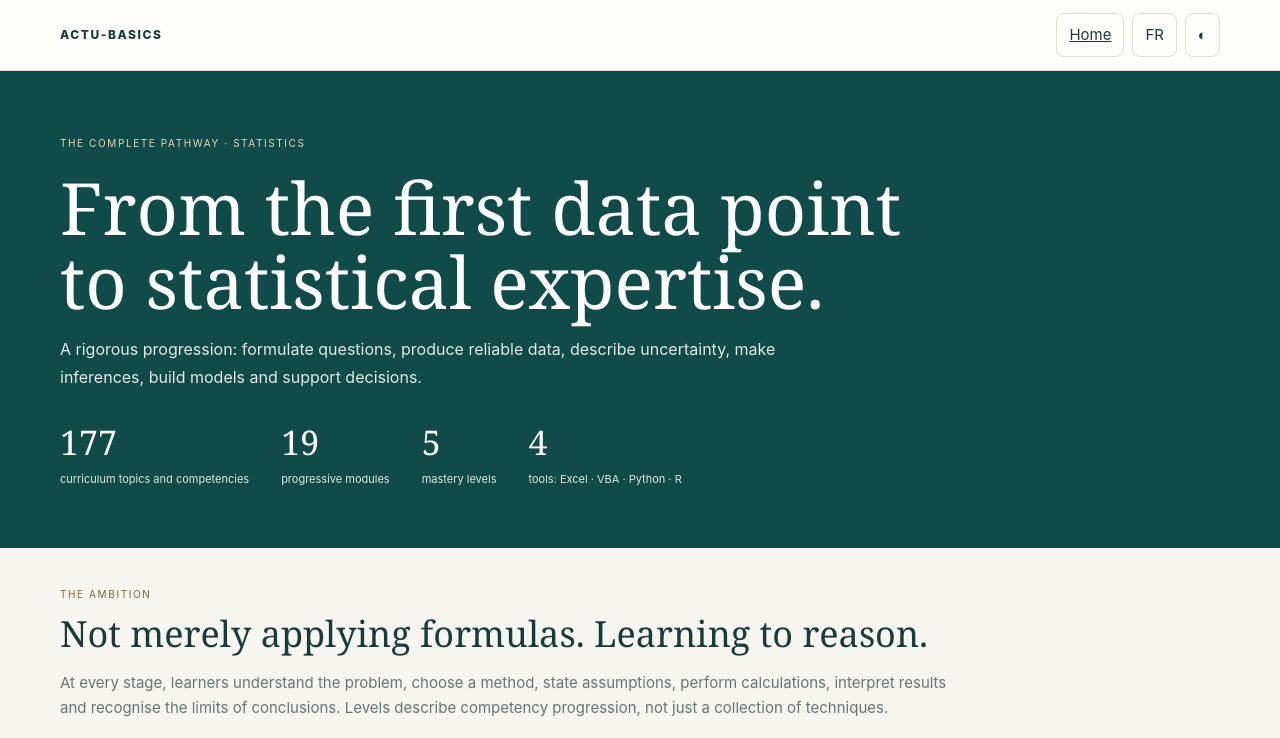
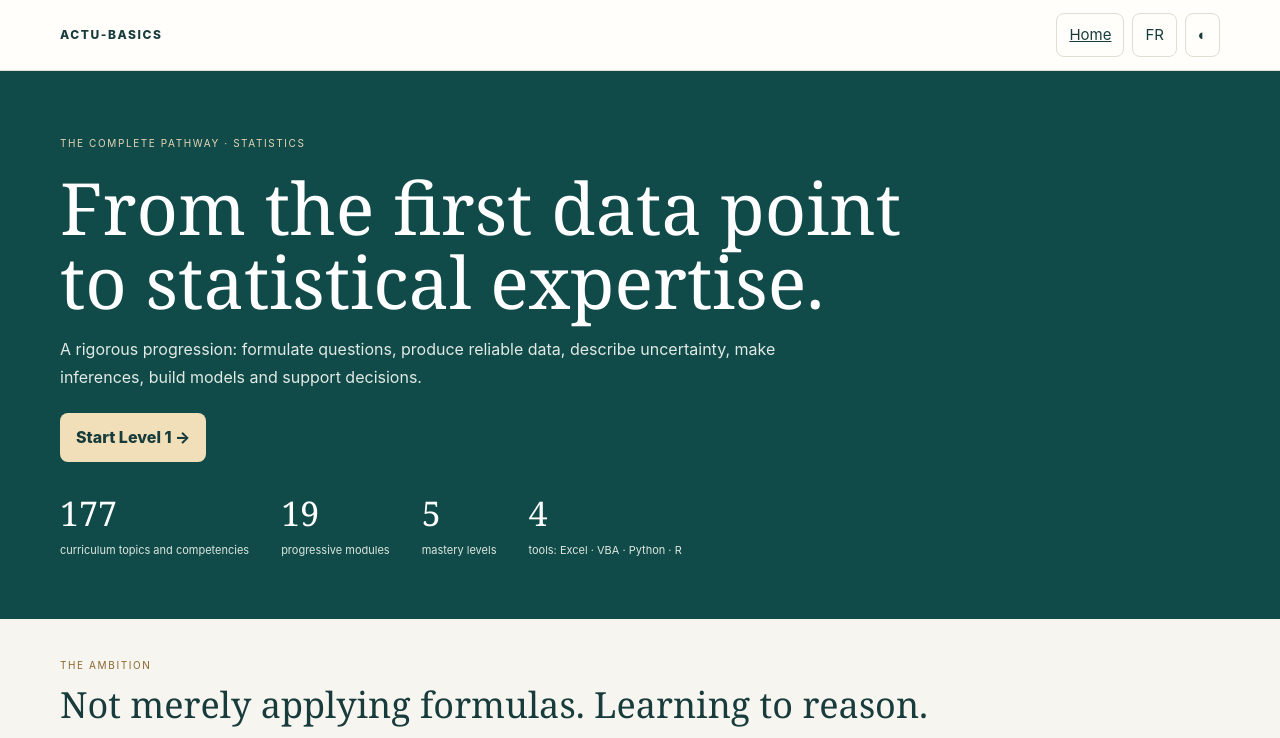
Before and after one commit to JohnGAB7/Actu-Basics-Lab, a website: page en/statistics/index.html in a window 1280 px wide. Shown: the top 738 px of the page. Drawn offline with Linux system fonts and the light colour scheme.

Commit message:
Link the Level 1 course from the English statistics hub

```diff
--- a/en/statistics/index.html
+++ b/en/statistics/index.html
@@ -19,7 +19,7 @@ footer{border-top:1px solid var(--line);padding:24px 0;color:var(--muted);font-s
 </style></head><body>
 <header><div class="wrap nav"><a class="brand" href="../../index.html">ACTU-BASICS</a><div class="navtools"><a class="tool" id="home" href="../index.html">Accueil</a><button class="tool" id="lang" type="button">EN</button><button class="tool" id="theme" type="button" aria-label="Changer le thème">◐</button></div></div></header>
 <section class="hero"><div class="wrap"><div class="eyebrow" id="eyebrow">Le grand parcours · Statistique</div><h1 id="title">De la première donnée à l'expertise statistique.</h1><p id="subtitle">Un cursus progressif et exigeant : apprendre à poser une question, produire des données fiables, décrire l'incertitude, inférer, modéliser et prendre des décisions avec rigueur.</p>
-<div class="stats"><div class="stat"><strong id="topicCount">177</strong><span id="topicLabel">notions et compétences au programme</span></div><div class="stat"><strong>19</strong><span id="moduleLabel">modules progressifs</span></div><div class="stat"><strong>5</strong><span id="levelLabel">niveaux de maîtrise</span></div><div class="stat"><strong>4</strong><span id="toolLabel">outils : Excel · VBA · Python · R</span></div></div></div></section>
+<p style="margin-top:22px"><a href="level-1/" style="display:inline-block;background:#f0dfb9;color:#183b3b;padding:11px 16px;border-radius:8px;font-weight:800;text-decoration:none">Start Level 1 →</a></p><div class="stats"><div class="stat"><strong id="topicCount">177</strong><span id="topicLabel">notions et compétences au programme</span></div><div class="stat"><strong>19</strong><span id="moduleLabel">modules progressifs</span></div><div class="stat"><strong>5</strong><span id="levelLabel">niveaux de maîtrise</span></div><div class="stat"><strong>4</strong><span id="toolLabel">outils : Excel · VBA · Python · R</span></div></div></div></section>
 <main class="wrap"><section class="intro"><div class="eyebrow" style="color:var(--gold)" id="ambitionLabel">L'ambition du cursus</div><h2 id="ambitionTitle">Ne pas seulement appliquer des formules. Savoir raisonner.</h2><p class="muted" id="ambitionText">À chaque étape, l'apprenant doit comprendre le problème, choisir une méthode, expliciter ses hypothèses, effectuer les calculs, interpréter les résultats et reconnaître les limites de sa conclusion. Les niveaux décrivent une progression de compétences, pas un simple empilement de techniques.</p></section>
 <div class="callout" id="mathNote"><strong>Socle mathématique :</strong> algèbre, fonctions, logarithmes, dérivées, intégrales, matrices et optimisation sont des prérequis qui seront enseignés dans le parcours de fondations. Les modules avancés signaleront explicitement les prérequis nécessaires.</div>
 <div class="eyebrow" style="color:var(--gold)" id="roadmapLabel">La progression en cinq niveaux</div><div class="levels" id="levels"></div>
```
